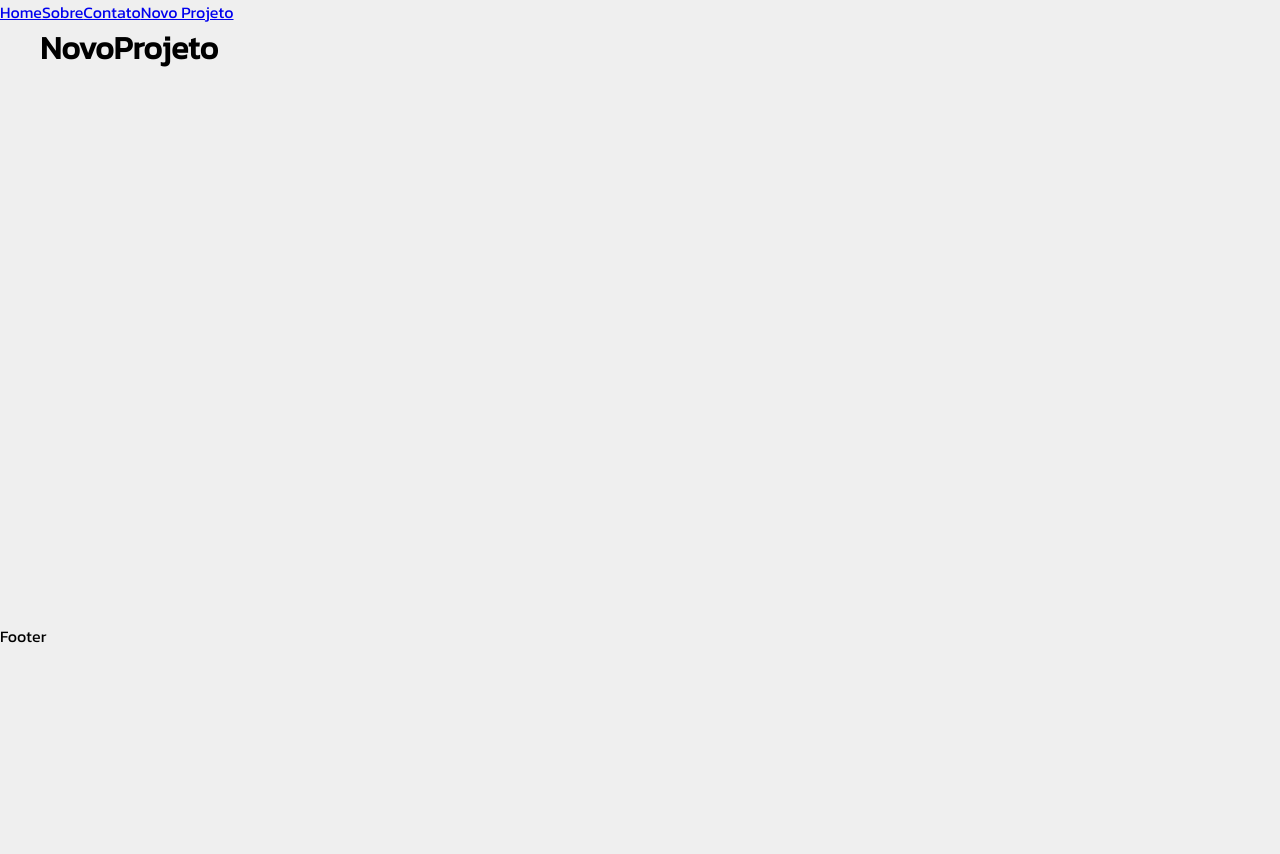
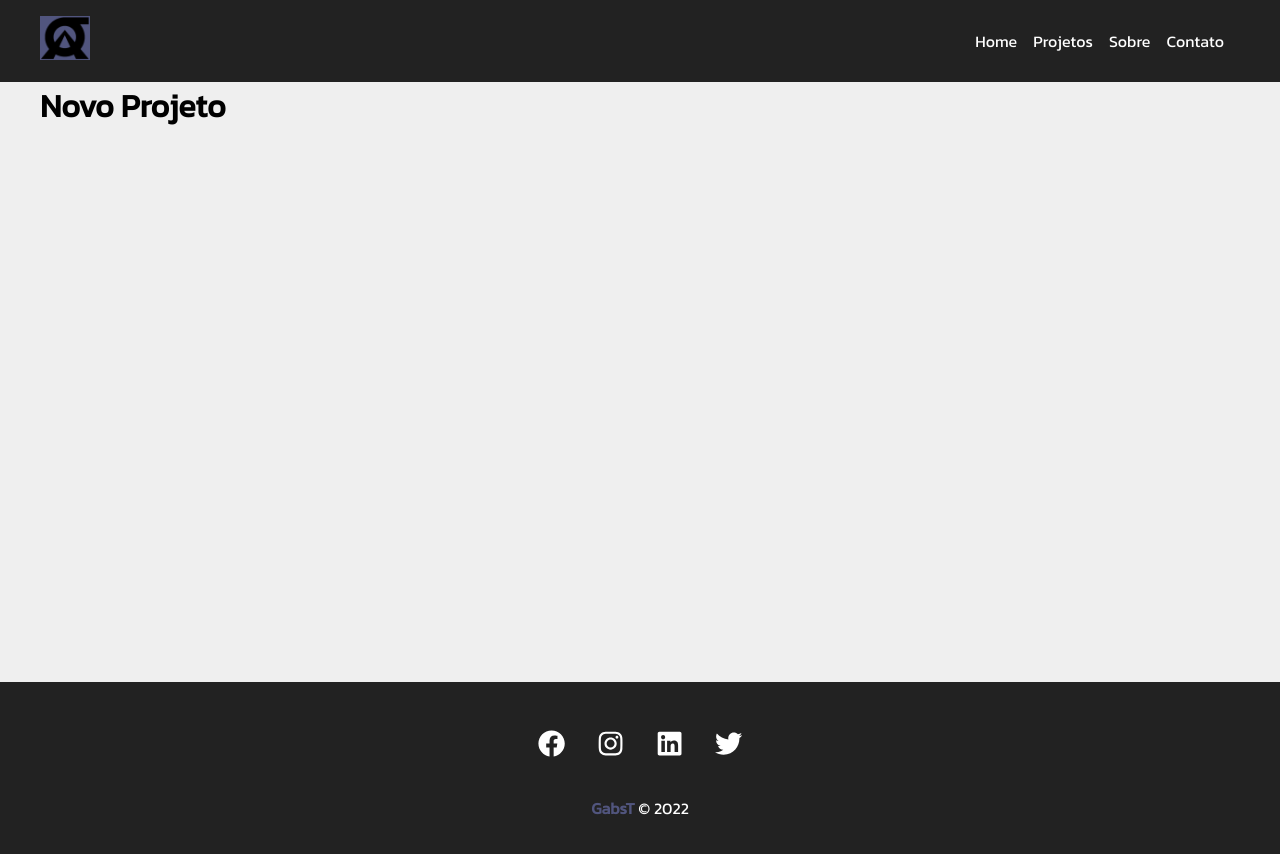
Before and after one commit to gabrieln96/primeiro-react, a React (Create React App) app: page /novoprojeto in a window 1280 px wide. Shown: the top 854 px of the page. Before the commit the page ends 800 px from the top, so only its background shows below. Built offline with nearby package versions, Linux system fonts and the light colour scheme.

Commit message:
navbar e footer

```diff
--- a/package.json
+++ b/package.json
@@ -8,6 +8,7 @@
     "@testing-library/user-event": "^13.5.0",
     "react": "^18.2.0",
     "react-dom": "^18.2.0",
+    "react-icons": "^4.6.0",
     "react-router-dom": "^6.4.2",
     "react-scripts": "5.0.1",
     "web-vitals": "^2.1.4"
--- a/src/App.js
+++ b/src/App.js
@@ -3,29 +3,28 @@
 import Contato from './components/pages/Contato';
 import NovoProjeto from './components/pages/NovoProjeto';
 import Sobre from './components/pages/Sobre';
+import Projects from './components/pages/Projects';
 
 import Container from './components/layout/Container';
+import Navbar from './components/layout/Navbar'
+import Footer from './components/layout/Footer'
+
 
 
 function App() {
   return (
     <Router>
-      <ul>
-        <Link to="/">Home</Link>
-        <Link to="/sobre">Sobre</Link>
-        <Link to="/contato">Contato</Link>
-        <Link to="/novoprojeto">Novo Projeto</Link>
-      </ul>
+     <Navbar/>
       <Container customClass="min-height">
        <Routes>
         <Route path="/" element={<Home/>}/>
         <Route path="/sobre" element={<Sobre/>}/>
         <Route path="/contato" element={<Contato/>}/>
+        <Route path="/projects" element={<Projects/>}/>
         <Route path="/novoprojeto" element={<NovoProjeto/>}/>
         </Routes>
         </Container>
-      <p>Footer</p>
-
+        <Footer/>
     </Router>
 
   )
--- /dev/null
+++ b/src/components/layout/Footer.js
@@ -0,0 +1,28 @@
+import {FaFacebook, FaInstagram, FaLinkedin, FaTwitter} from 'react-icons/fa'
+
+import styles from './Footer.module.css'
+
+function Footer () {
+    return (
+        <footer className={styles.footer}>
+            <ul className={styles.social_list}>
+                <li>
+                    <FaFacebook/>
+                </li>
+                <li>
+                    <FaInstagram/>
+                </li>
+                <li>
+                    <FaLinkedin/>
+                </li>
+                <li>
+                    <FaTwitter/>
+                </li>
+            </ul>
+            <p className={styles.copy_right}><span>GabsT</span> &copy; 2022</p>
+        </footer>
+    )
+}
+
+
+export default Footer
--- /dev/null
+++ b/src/components/layout/Footer.module.css
@@ -0,0 +1,34 @@
+.footer {
+    background-color: #222;
+    color: #fff;
+    padding: 3em;
+    text-align: center;
+}
+
+.social_list {
+    display: flex;
+    justify-content: center;
+    list-style-type: none;
+}
+
+.social_list li {
+    margin: 0 1em;
+}
+
+.social_list li:hover {
+    color: #51557E;
+}
+
+.social_list svg {
+    font-size: 1.7em;
+    cursor: pointer;
+}
+
+.copy_right {
+    margin-top: 2em;
+}
+
+.copy_right span {
+    font-weight: bold;
+    color:#51557E
+}
--- /dev/null
+++ b/src/components/layout/Navbar.js
@@ -0,0 +1,36 @@
+import {Link} from 'react-router-dom'
+
+import Container from './Container'
+
+import styles from './Navbar.module.css'
+
+import logo from '../../img/logo.png'
+
+function Navbar () {
+
+    return(
+      <nav class={styles.navbar}>
+        <Container>
+        <Link to="./">
+            <img class={styles.logo} src={logo} alt="Gabst"/>
+        </Link>
+      <ul className={styles.list}>
+        <li className={styles.item}>
+        <Link to="/">Home</Link>
+        </li>
+        <li className={styles.item}>
+        <Link to="/projects">Projetos</Link>
+        </li>
+        <li className={styles.item}>
+        <Link to="/sobre">Sobre</Link>
+        </li>
+        <li className={styles.item}>
+        <Link to="/contato">Contato</Link>
+        </li>
+      </ul>
+        </Container>
+      </nav>
+    )
+}
+
+export default Navbar
--- /dev/null
+++ b/src/components/layout/Navbar.module.css
@@ -0,0 +1,34 @@
+.navbar {
+    display: flex;
+    justify-content: space-between;
+    background-color: #222;
+    padding: 1em;
+}
+
+.logo{
+    max-width:50px;
+    max-height:50px;
+    width: auto;
+    height: auto;
+    background-color: #51557E;
+}
+
+.list {
+    display: flex;
+    list-style: none;
+    align-items: center;
+}
+
+.item{
+    margin-right: 1em;
+}
+
+.item a {
+    color: #fff;
+    text-decoration: none;
+
+}
+
+.item a:hover {
+    color: #51557E;
+}
--- a/src/components/pages/NovoProjeto.js
+++ b/src/components/pages/NovoProjeto.js
@@ -1,6 +1,6 @@
 function NovoProjeto (){
     return(
-        <h1>NovoProjeto</h1>
+        <h1>Novo Projeto</h1>
     )
 }
 
--- /dev/null
+++ b/src/components/pages/Projects.js
@@ -0,0 +1,7 @@
+function Projects (){
+    return(
+        <h1>Projetos</h1>
+    )
+}
+
+export default Projects
```
Also changed, not shown: src/index.css (line endings or trailing spaces), 1 other file (tests, documents, lock files or other folders).
